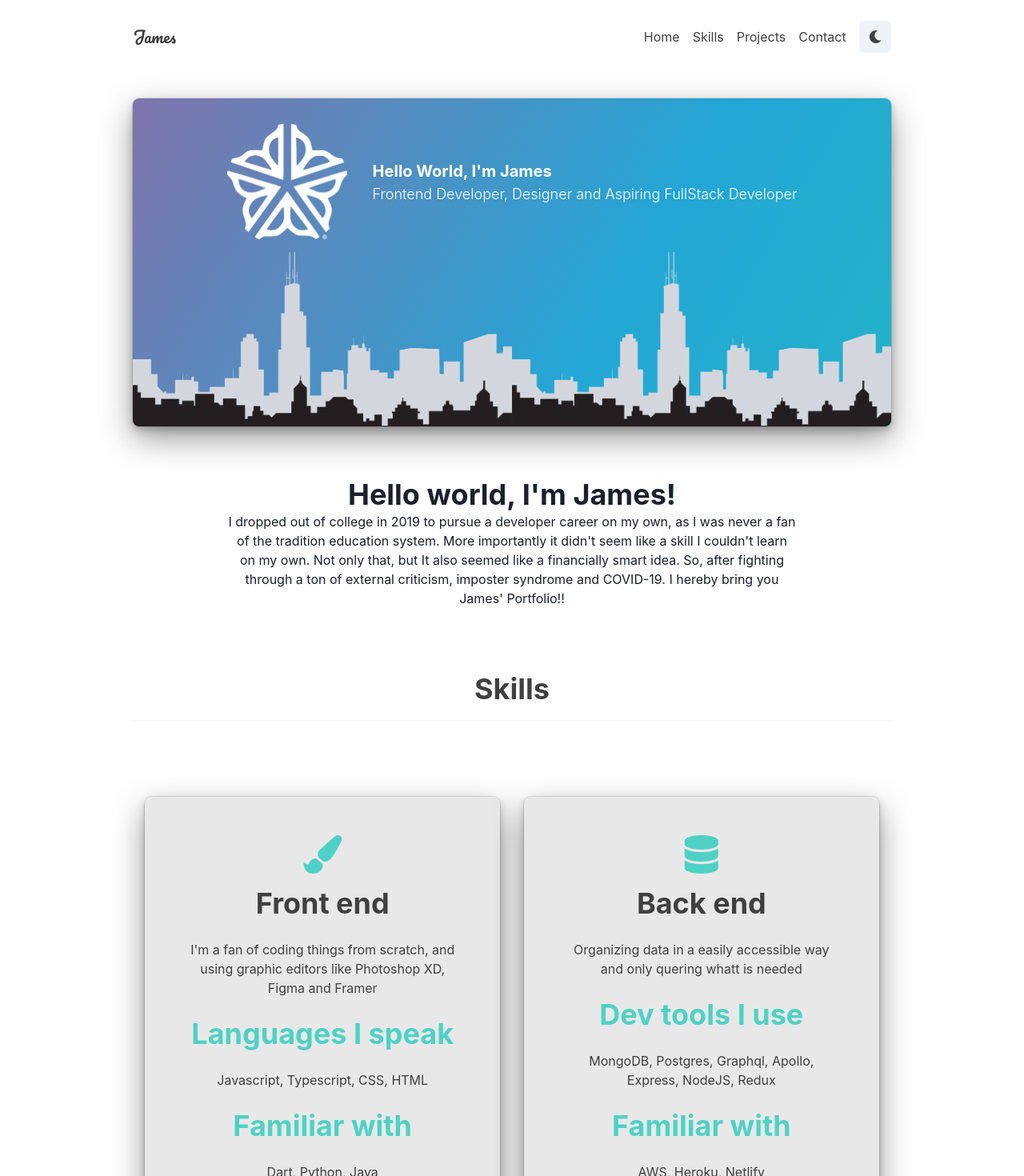
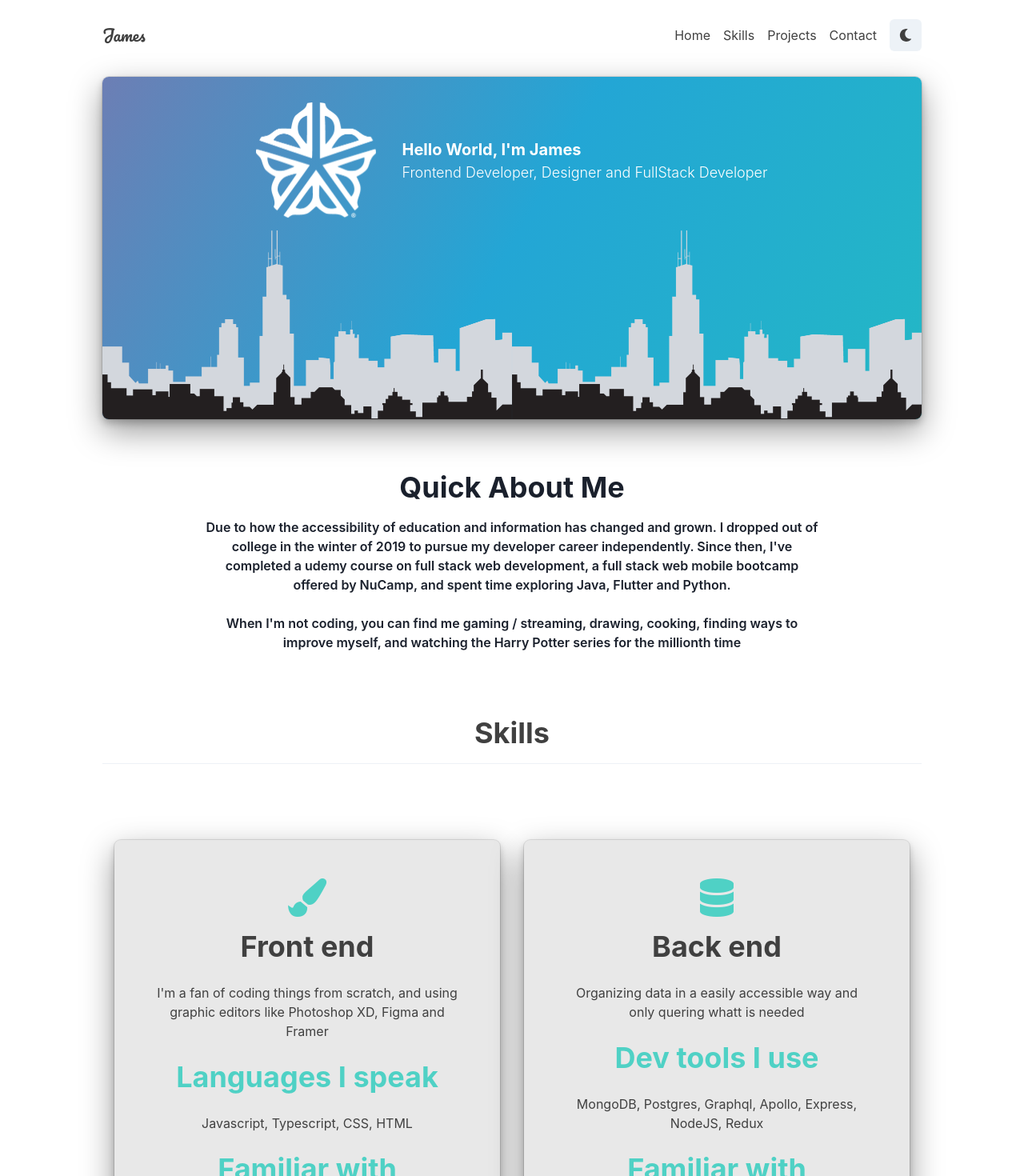
Before and after one commit to Sannnji/portfolio-site, a React (Create React App) app: page / in a window 1280 px wide. Shown: the top 1470 px of the page at 80% size. Built offline with nearby package versions, Linux system fonts and the light colour scheme.

Commit message:
minor front end changes and rewrote intro

```diff
--- a/src/components/Introduction.tsx
+++ b/src/components/Introduction.tsx
@@ -4,14 +4,19 @@ export const Introduction = () => {
   return (
     <Flex textAlign="center" mt={16} justifyContent="center">
       <Box width="75%">
-        <Heading>Hello world, I'm James!</Heading>
-        <Text>
-          I dropped out of college in 2019 to pursue a developer career on my
-          own, as I was never a fan of the tradition education system. More
-          importantly it didn't seem like a skill I couldn't learn on my own.
-          Not only that, but It also seemed like a financially smart idea. So,
-          after fighting through a ton of external criticism, imposter syndrome
-          and COVID-19. I hereby bring you James' Portfolio!!
+        <Heading mb={4}>Quick About Me</Heading>
+        <Text fontWeight="semibold">
+          Due to how the accessibility of education and information has changed
+          and grown. I dropped out of college in the winter of 2019 to pursue my
+          developer career independently. Since then, I've completed a udemy
+          course on full stack web development, a full stack web mobile bootcamp
+          offered by NuCamp, and spent time exploring Java, Flutter and Python.
+        </Text>
+        <br />
+        <Text fontWeight="semibold">
+          When I'm not coding, you can find me gaming / streaming, drawing,
+          cooking, finding ways to improve myself, and watching the Harry Potter
+          series for the millionth time
         </Text>
       </Box>
     </Flex>
--- a/src/components/Layout.tsx
+++ b/src/components/Layout.tsx
@@ -1,7 +1,7 @@
 import { Box } from "@chakra-ui/react";
 
 const Layout: React.FC = ({ children }) => {
-  return <Box mx={{ base: "5%", xl: "13%" }}>{children}</Box>;
+  return <Box mx={{ base: "5%", xl: "10%" }}>{children}</Box>;
 };
 
 export default Layout;
--- a/src/components/LoadRest.tsx
+++ b/src/components/LoadRest.tsx
@@ -3,9 +3,9 @@ import { MotionBox } from "./framer/MotionBox";
 export const LoadRest: React.FC = ({ children }) => {
   return (
     <MotionBox
-      initial={{ x: 2500 }}
+      initial={{ x: "200vh" }}
       animate={{ x: 0 }}
-      transition={{ ease: "easeIn", duration: "1.5" }}
+      transition={{ type: "spring", duration: "1" }}
     >
       {children}
     </MotionBox>
--- a/src/components/cards/HeaderCard.tsx
+++ b/src/components/cards/HeaderCard.tsx
@@ -72,7 +72,7 @@ export default function HeaderCard() {
           fontSize={{ base: "sm", md: "lg" }}
           animate={textController}
         >
-          Frontend Developer, Designer and Aspiring FullStack Developer
+          Frontend Developer, Designer and FullStack Developer
         </MotionText>
         </Flex>
       </Flex>
--- a/src/components/footer/Copyright.tsx
+++ b/src/components/footer/Copyright.tsx
@@ -3,6 +3,6 @@ import * as React from 'react'
 
 export const Copyright = (props: TextProps) => (
   <Text fontSize="sm" {...props}>
-    &copy; {new Date().getFullYear()} Envelope, Inc. All rights reserved.
+    &copy; {new Date().getFullYear()} NotReal, Inc. All rights reserved.
   </Text>
 )
--- a/src/components/footer/Footer.tsx
+++ b/src/components/footer/Footer.tsx
@@ -4,7 +4,7 @@ import { Copyright } from './Copyright'
 import { SocialMediaLinks } from './SocialMediaLinks'
 
 export const Footer = () => (
-  <Box as="footer" id="contact" role="contentinfo" mx="auto" py="12" px={{ base: "5%",  xl: "13%" }}>
+  <Box as="footer" id="contact" role="contentinfo" mx="auto" py="12" px={{ base: "5%",  xl: "10%" }}>
     <Stack>
       <Stack direction="row" spacing="4" align="center" justify="space-between">
         <Text>James</Text>
--- a/src/components/navbar/MenuItem.tsx
+++ b/src/components/navbar/MenuItem.tsx
@@ -5,7 +5,7 @@ interface MenuItemProps {
 }
 
 const MenuItem: React.FC<MenuItemProps> = ({ href, children }) => {
-  return <Link href={href} mx={{ base: 0, md: 2 }}>{children}</Link>;
+  return <Link href={href} mx={{ base: 0, md: 2 }} my={{base: 1, md: 0}}>{children}</Link>;
 };
 
 export default MenuItem;
--- a/src/components/navbar/Navbar.tsx
+++ b/src/components/navbar/Navbar.tsx
@@ -15,8 +15,8 @@ function Navbar() {
       <Flex
         align="center"
         justify="space-between"
-        py="2%"
-        px={{ base: "5%", xl: "13%" }}
+        pt={6}
+        px={{ base: "5%", xl: "10%" }}
         wrap="wrap"
       >
         <Link>
```
